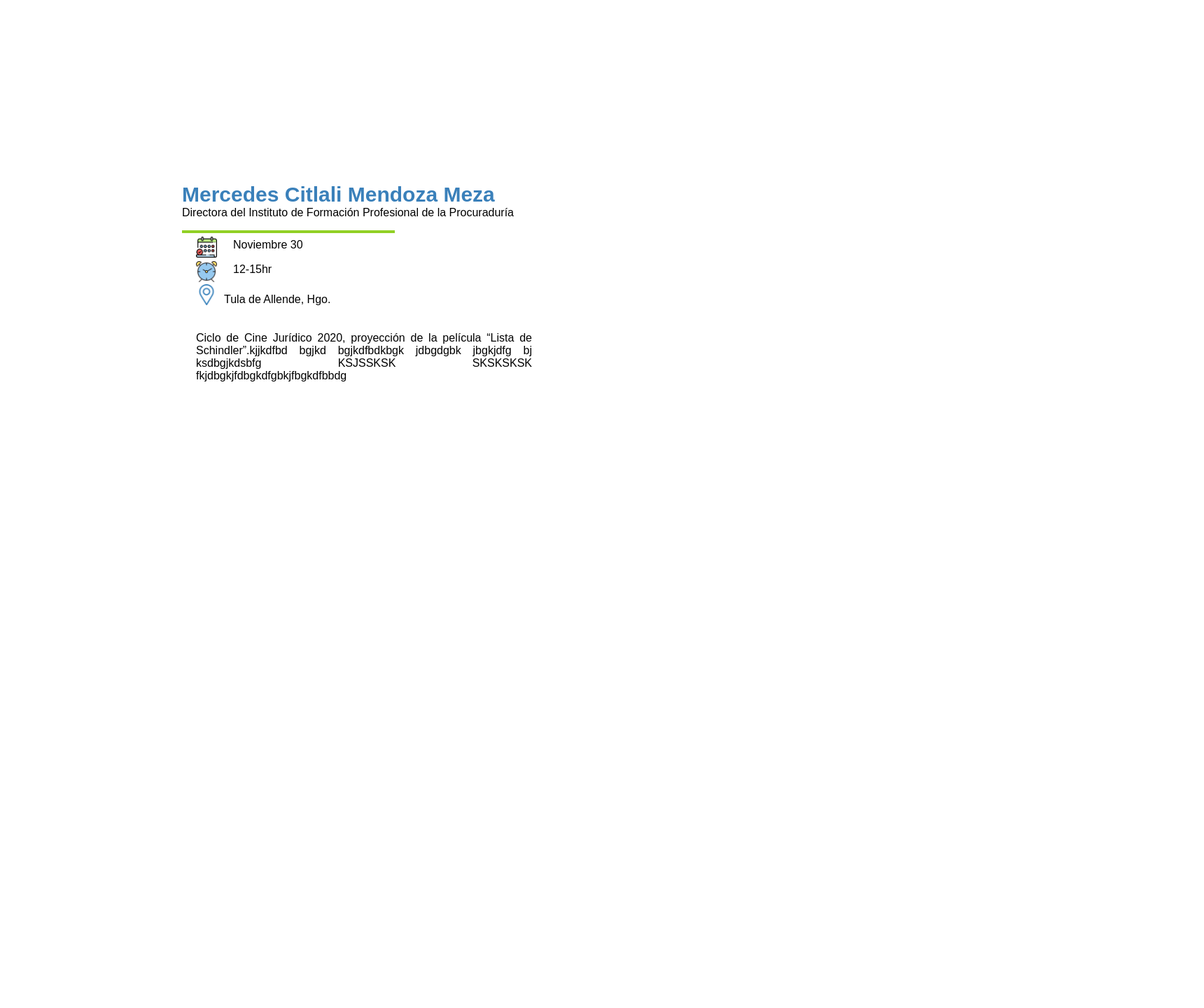
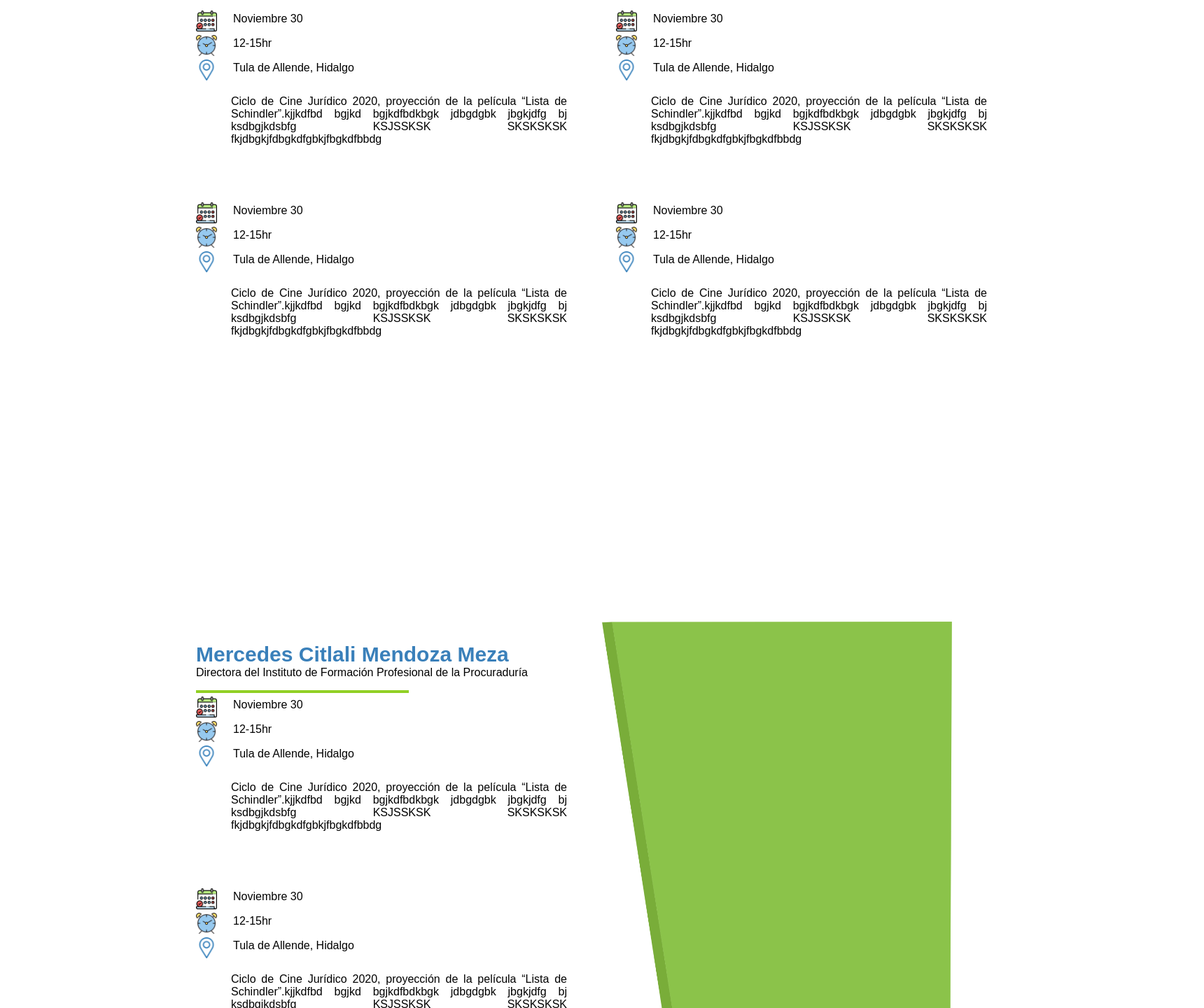
Before and after one commit to SaulSandovalM/Actividades, a React (Create React App) app: page /Agendasemanal in a window 1280 px wide. Shown: the part 1080-2520 px from the top of the page at 70% size, 1720 px wide, since content can reach past the window. Before the commit the page ends 1642 px from the top, so only its background shows below. Built offline with nearby package versions, Linux system fonts and the light colour scheme; no server answers; sample sign-in values are in the browser's storage.

Commit message:
subiendo datos nuevos

```diff
--- a/src/components/documentos/Agendasemanal.js
+++ b/src/components/documentos/Agendasemanal.js
@@ -23,13 +23,21 @@ export default class Agendasemanal extends Component{
   render(){
     return(
 <div className='fader' >
+
+    <div className='btn-imprimir'>
+      <ReactToPrint
+      trigger={() => <buttom className='btn-b-l-2' style={{ cursor:'pointer'}}>Imprimir</buttom>}
+      content={() => this.agenda}
+      />
+    </div>
+
   <div className='contedorall' ref={el => (this.agenda= el)}>
 
       <div className='contenedor-1'>
           <div className="sub-contenedor">
                 <p className='txt-age-2'>AGENDA DE TRABAJO</p>
                 <div class='linea-2'></div>
-                <h2 className='txt-res2'>RESUMEN SEMANAL </h2>
+                <p2 className='txt-res2'>RESUMEN SEMANAL </p2>
                 <p className='txt-fe'>Enero 13 2019</p>
           </div>
           <div className='sub-contenedor-2'>
@@ -47,7 +55,51 @@ export default class Agendasemanal extends Component{
           </div>
         </div>
 
+
       <div className='datos-agenda'>
+      <div className='datos-paq-1'>
+        <div>
+          <div className='paquete-1'>
+            <div><img className='iconmano paq-1'src={iconfe} alt=''/></div>
+            <div className=''><p className='icons-txt paq-1'>Noviembre 30</p></div>
+          </div>
+            <div className='paquete-1'>
+            <div><img className='iconmano paq-1'src={iconhora} alt=''/></div>
+            <div><p className='icons-txt paq-1'>12-15hr</p></div>
+          </div>
+          <div className='paquete-1' >
+            <div> <img className='iconmano paq-1' src={iconubi} alt='' /></div>
+            <div> <p className='icons-txt paq-1'>Tula de Allende, Hidalgo</p></div>
+          </div>
+            <div className='paquete-1T'>
+            <p className='paq-1'>Ciclo de Cine Jurídico 2020, proyección de la película “Lista de Schindler”.kjjkdfbd bgjkd bgjkdfbdkbgk jdbgdgbk jbgkjdfg bj ksdbgjkdsbfg KSJSSKSK SKSKSKSK
+            fkjdbgkjfdbgkdfgbkjfbgkdfbbdg </p>
+          </div>
+            </div>
+
+            <div className='bot-paq'>
+              <div className='paquete-1 bot-paq'>
+                <div><img className='iconmano paq-1'src={iconfe} alt=''/></div>
+                <div className=''><p className='icons-txt paq-1'>Noviembre 30</p></div>
+              </div>
+                <div className='paquete-1'>
+                <div><img className='iconmano paq-1'src={iconhora} alt=''/></div>
+                <div><p className='icons-txt paq-1'>12-15hr</p></div>
+              </div>
+                <div className='paquete-1'>
+                <div> <img className='iconmano paq-1' src={iconubi} alt='' /></div>
+                <div> <p className='icons-txt paq-1'>Tula de Allende, Hidalgo</p></div>
+              </div>
+                <div className='paquete-1T'>
+                <p className='paq-1'>Ciclo de Cine Jurídico 2020, proyección de la película “Lista de Schindler”.kjjkdfbd bgjkd bgjkdfbdkbgk jdbgdgbk jbgkjdfg bj ksdbgjkdsbfg KSJSSKSK SKSKSKSK
+                fkjdbgkjfdbgkdfgbkjfbgkdfbbdg </p>
+              </div>
+                </div>
+            </div>
+
+
+              <div  className='datos-paq-1'>
+                <div>
                   <div className='paquete-1'>
                     <div><img className='iconmano paq-1'src={iconfe} alt=''/></div>
                     <div className=''><p className='icons-txt paq-1'>Noviembre 30</p></div>
@@ -57,8 +109,27 @@ export default class Agendasemanal extends Component{
                     <div><p className='icons-txt paq-1'>12-15hr</p></div>
                   </div>
                     <div className='paquete-1'>
-          <div> <img className='icons paq-1' src={iconubi} alt='' /></div>
-          <div> <p className=''>Tula de Allende, Hgo.</p></div>
+                    <div> <img className='iconmano paq-1' src={iconubi} alt='' /></div>
+                    <div> <p className='icons-txt paq-1'>Tula de Allende, Hidalgo</p></div>
+                  </div>
+                    <div className='paquete-1T'>
+                    <p className='paq-1'>Ciclo de Cine Jurídico 2020, proyección de la película “Lista de Schindler”.kjjkdfbd bgjkd bgjkdfbdkbgk jdbgdgbk jbgkjdfg bj ksdbgjkdsbfg KSJSSKSK SKSKSKSK
+                    fkjdbgkjfdbgkdfgbkjfbgkdfbbdg </p>
+                  </div>
+                    </div>
+
+                    <div className='bot-paq'>
+                      <div className='paquete-1 bot-paq'>
+                        <div><img className='iconmano paq-1'src={iconfe} alt=''/></div>
+                        <div className=''><p className='icons-txt paq-1'>Noviembre 30</p></div>
+                      </div>
+                        <div className='paquete-1'>
+                        <div><img className='iconmano paq-1'src={iconhora} alt=''/></div>
+                        <div><p className='icons-txt paq-1'>12-15hr</p></div>
+                      </div>
+                        <div className='paquete-1'>
+                        <div> <img className='iconmano paq-1' src={iconubi} alt='' /></div>
+                        <div> <p className='icons-txt paq-1'>Tula de Allende, Hidalgo</p></div>
                       </div>
                         <div className='paquete-1T'>
                         <p className='paq-1'>Ciclo de Cine Jurídico 2020, proyección de la película “Lista de Schindler”.kjjkdfbd bgjkd bgjkdfbdkbgk jdbgdgbk jbgkjdfg bj ksdbgjkdsbfg KSJSSKSK SKSKSKSK
@@ -66,45 +137,18 @@ export default class Agendasemanal extends Component{
                       </div>
                         </div>
                     </div>
+      </div>
 
 
 
-
-
-
-    {/*  <div >
-              <div className='prueba'  >
-
-
-              <div className='portada'>
-              <div>
-                  <p className='txt-age-2'>AGENDA DE TRABAJO</p>
-               </div>
-                  <div class='linea-2'>
-                  </div>
-                  <div>
-                  <h2 className='txt-res2'>RESUMEN SEMANAL </h2>
-                  <p className='txt-fe'>Enero 13 2019</p>
-                   </div>
-              </div>
-                <div className='caja'>
-                  <div className='prueba2'> <img className='img-azul' src={presentacion} alt=''/></div>
-
-                  <div className="logos">
-
-                  <div>
-                    <img className='ims2' src={logo} alt='' />
-                  </div>
-                  <div>
-                    <img className='ims' src={logo2} alt='' />
-                  </div>
-                  </div>
-                </div>
     </div>
 
 
+    <div className='tercera-parte'>
+
     <div>
-                  <div>
+    <div className='coontenedor-2da-vista'>
+      <div className='contenedor-2'>
           <p className='nombre-agendasemanal'>Mercedes Citlali Mendoza Meza</p>
           <p className='cargo-age'>Directora del Instituto de Formación Profesional de la Procuraduría</p>
           <div className='linea-pro'></div>
@@ -112,182 +156,67 @@ export default class Agendasemanal extends Component{
     </div>
 
 
-            <div className='sigueinte-parte'>
-            <div className='dte'>
-            <div className="paquete-age">
+    <div  className='datos-paq-1'>
       <div>
-                    <div className="fecha-hora-ubi">
-                      <div className='paq-1'>
-                      <img className='iconmano paq-1'src={iconfe} alt=''/>
-                      <p className='icons-txt paq-1'>Enero 8</p>
+        <div className='paquete-1'>
+          <div><img className='iconmano paq-1'src={iconfe} alt=''/></div>
+          <div className=''><p className='icons-txt paq-1'>Noviembre 30</p></div>
         </div>
-
-                      <div className='paq-1'>
-                      <img className='iconmano paq-1'src={iconhora} alt=''/>
-<p className='icons-txt paq-1'>12-15hr</p>
-<img className='iconmano paq-1'src={iconhora} alt=''/>
-<p className='icons-txt paq-1'>12-15hr</p>
+          <div className='paquete-1'>
+          <div><img className='iconmano paq-1'src={iconhora} alt=''/></div>
+          <div><p className='icons-txt paq-1'>12-15hr</p></div>
         </div>
-
-                      <div className='paq-1'>
-                      <img className='icons paq-1' src={iconubi} alt='' />
-                      <p className='icons-txt paq-1'>Tula de Allende, Hgo.</p>
+          <div className='paquete-1'>
+          <div> <img className='iconmano paq-1' src={iconubi} alt='' /></div>
+          <div> <p className='icons-txt paq-1'>Tula de Allende, Hidalgo</p></div>
         </div>
-
-                      <div className='paq-1'>
-                      <p className='paq-1'>Ciclo de Cine Jurídico 2020, proyección de la película “Lista de Schindler”. </p>
-                      </div>
-                     </div>
-                    <div>
+          <div className='paquete-1T'>
+          <p className='paq-1'>Ciclo de Cine Jurídico 2020, proyección de la película “Lista de Schindler”.kjjkdfbd bgjkd bgjkdfbdkbgk jdbgdgbk jbgkjdfg bj ksdbgjkdsbfg KSJSSKSK SKSKSKSK
+          fkjdbgkjfdbgkdfgbkjfbgkdfbbdg </p>
         </div>
           </div>
 
-
-                <div className="fecha-hora-ubi">
-                  <div className='paq-1'>
-                  <img className='iconmano paq-1'src={iconfe} alt=''/>
-                  <p className='icons-txt paq-1'>Enero 8</p>
+          <div className='bot-paq'>
+            <div className='paquete-1 bot-paq'>
+              <div><img className='iconmano paq-1'src={iconfe} alt=''/></div>
+              <div className=''><p className='icons-txt paq-1'>Noviembre 30</p></div>
             </div>
-
-                  <div className='paq-1'>
-                  <img className='iconmano paq-1'src={iconhora} alt=''/>
-                  <p className='icons-txt paq-1'>12-15hr</p>
+              <div className='paquete-1'>
+              <div><img className='iconmano paq-1'src={iconhora} alt=''/></div>
+              <div><p className='icons-txt paq-1'>12-15hr</p></div>
             </div>
-
-                  <div className='paq-1'>
-                  <img className='icons paq-1' src={iconubi} alt='' />
-                  <p className='icons-txt paq-1'>Tula de Allende, Hgo.</p>
+              <div className='paquete-1'>
+              <div> <img className='iconmano paq-1' src={iconubi} alt='' /></div>
+              <div> <p className='icons-txt paq-1'>Tula de Allende, Hidalgo</p></div>
             </div>
-
-                  <div className='paq-1'>
-                  <p  className='paq-1'>Maestría  en Género, Derecho y Proceso Penal, impartida por el Centro de Estudios de Posgrado </p>
+              <div className='paquete-1T'>
+              <p className='paq-1'>Ciclo de Cine Jurídico 2020, proyección de la película “Lista de Schindler”.kjjkdfbd bgjkd bgjkdfbdkbgk jdbgdgbk jbgkjdfg bj ksdbgjkdsbfg KSJSSKSK SKSKSKSK
+              fkjdbgkjfdbgkdfgbkjfbgkdfbbdg </p>
             </div>
-                 </div>
-                <div>
               </div>
           </div>
           </div>
 
-            <div>
-            <div className="h">
-                <div>
-                    <div className="fecha-hora-ubi">
-                      <div className='paq-1'>
-                      <img className='iconmano paq-1'src={iconfe} alt=''/>
-                      <p className='icons-txt paq-1'>Enero 8</p>
+          <div className=''>
+          <div className='sub-contenedor-2'>
+            <div className='caja'>
+                <div className='prueba2'> <img className='img-verde' src={presentacionv} alt=''/></div>
             </div>
-
-                      <div className='paq-1'>
-                      <img className='iconmano paq-1'src={iconhora} alt=''/>
-                      <p className='icons-txt paq-1'>12-15hr</p>
-                      </div>
-
-                      <div className='paq-1'>
-                      <img className='icons paq-1' src={iconubi} alt='' />
-                      <p className='icons-txt paq-1'>Tula de Allende, Hgo.</p>
-                      </div>
-
-                      <div className='paq-1'>
-                      <p className='paq-1'>Doctorado en Anticorrupción y Sistema de Justicia, impartido por el Centro de Estudios de Posgrado</p>
-                      </div>
-                     </div>
-                    <div>
           </div>
           </div>
     </div>
 
 
 
-                <div>
-                </div>
+    <div className='btn-imprimir'>
+      <ReactToPrint
+      trigger={() => <buttom className='btn-b-l-2' style={{ cursor:'pointer'}}>Imprimir</buttom>}
+      content={() => this.agenda}
+      />
     </div>
 
 </div>
-               </div>
 
-               <div>
-               <div>
-                 <p className='nombre-agendasemanal'>Mercedes Citlali Mendoza Meza</p>
-                 <p className='cargo-age'>Directora del Instituto de Formación Profesional de la Procuraduría</p>
-                 <div className='linea-pro'></div>
-               </div>
-               </div>
-
-               <div className='sigueinte-parte'>
-               <div className="paquete-age">
-                   <div>
-                       <div className="fecha-hora-ubi">
-                         <div className='paq-1'>
-                         <img className='iconmano paq-1'src={iconfe} alt=''/>
-                         <p className='icons-txt paq-1'>Enero 8</p>
-                         </div>
-
-                         <div className='paq-1'>
-                         <img className='iconmano paq-1'src={iconhora} alt=''/>
-                         <p className='icons-txt paq-1'>12-15hr</p>
-                         </div>
-
-                         <div className='paq-1'>
-                         <img className='icons paq-1' src={iconubi} alt='' />
-                         <p className='icons-txt paq-1'>Tula de Allende, Hgo.</p>
-                         </div>
-
-                         <div className='paq-1'>
-                         <p className='paq-1'>Ciclo de Cine Jurídico 2020, proyección de la película “Lista de Schindler”. </p>
-                         </div>
-                        </div>
-                       <div>
-                        </div>
-                   </div>
-
-
-                   <div className="fecha-hora-ubi">
-                     <div className='paq-1'>
-                     <img className='iconmano paq-1'src={iconfe} alt=''/>
-                     <p className='icons-txt paq-1'>Enero 8</p>
-                     </div>
-
-                     <div className='paq-1'>
-                     <img className='iconmano paq-1'src={iconhora} alt=''/>
-                     <p className='icons-txt paq-1'>12-15hr</p>
-                     </div>
-
-                     <div className='paq-1'>
-                     <img className='icons paq-1' src={iconubi} alt='' />
-                     <p className='icons-txt paq-1'>Tula de Allende, Hgo.</p>
-                     </div>
-
-                     <div className='paq-1'>
-                     <p  className='paq-1'>3 caso  en Género, Derecho y Proceso Penal, impartida por el Centro de Estudios de Posgrado </p>
-                     </div>
-                    </div>
-                   <div>
-                    </div>
-               </div>
-
-
-
-
-                  <div className='caja'>
-                    <div className='prueba2'>
-                    <img className='img-azul' src={presentacionv} alt=''/>
-
-                    </div>
-
-
-
-                  </div>
-
-                  </div>
-                  <div style={{ background: 'red', height: '20px', width: '30px',  }}>
-                    {this.state.fader &&
-                      <ReactToPrint
-                      trigger={() => <buttom classname='botons'>imprimir</buttom>}
-                      content={() => this.agenda}
-                      />}
-                      </div>
-                      */}
-</div>
 </div>
 
 
--- a/src/components/documentos/stilospdf.css
+++ b/src/components/documentos/stilospdf.css
@@ -1,29 +1,57 @@
 .fader{padding-left: 260px;
-
+}
+/* Agenda Semanal*/
+.contedorall{
 
 }
-/* Agenda Semanal*/
 .contenedor-1{
   display: flex;
   justify-content: space-between;
+  height: 100vh;
+
+  padding-bottom: 100px;
+
 }
 .sub-contenedor{
-  padding:500px 30px;
+  padding:500px 0px 0px 30px;
+}
+.txt-res2{
+  width: 500px;
+  margin-top: 10px;
+  color: rgb(58, 128, 186);
+  margin-bottom: 10px;
+  font-size: 60px;
+  font-weight: bold;
 }
 .img-azul{
-  width: 700px;
-  height:880px;
-  padding-bottom: 50px;
-  z-index: -1;
-  position:relative;
+
+  padding-left: 0px;
+  width: 500px;
+  height:1000px;
 }
 /* segunda hoja*/
+.segunda-vista{
+  height: 1000px;
+}
+.sub-contenedor-2{
+  height: 100px;
+}
+.contenedor-2{
+  padding-left:20px;
+}
 .paquete-1{
   display: flex;
-  width:300px;
+  width:500px;
 }
 .paquete-1T{
   width: 500px;
+  padding: 0px 50px;
+}
+.icons{
+  padding-right:10px;
+  padding-top: 3px;
+  width: 30px;
+  height:30px;
 }
 .paq-1{
   display: flex;
@@ -31,14 +59,51 @@
   padding-top: 5px;
   text-align: justify;
 }
+ /*Datos de la segunda hoja de la vista de la segunda hoja*/
+ .datos-agenda{
+   padding-top: 50px;
+   display: flex;
+   justify-content: space-between;
+ }
+.paq{
+  padding-right: 0px;
+}
+
+.bot-paq{
+  padding-top: 30px
+
+}
+
+.tercera-parte{
+height: 1000px;
+display: flex;
+justify-content: space-between;
 
 
+}
+.btn-imprimir{
+  display:flex;
+  justify-content: center;
+  ;
+}
+.btn-b-l-2{
+  margin: 5px;
+  text-decoration: none;
+  color: white;
+  background: #092432;
+  padding: 5px;
 
-
-
-
-
-
+}
+.img-verde{
+  padding-left: 0px;
+  width: 500px;
+  height:900px;
+}
+/*vista de  actividades elevantes*/
+.line-v{
+  border-left: 6px solid #092432;
+  height: 100px;
+}
 
 
 
@@ -199,12 +264,7 @@ width: 500px;
   display: flex;
   width:250px;
 }
-.icons{
-  padding-right:10px;
-  padding-top: 3px;
-  width: 30px;
-  height:30px;
-}
+
 .icons-txt{
 margin: 3px;
 }
@@ -245,16 +305,10 @@ margin: 3px;
 }
 
 /* text*/
-.txt-res2{
-  width: 600px;
-  margin-top: 10px;
-  color: rgb(58, 128, 186);
-  margin-bottom: 10px;
-  font-size: 58px;
-}
+
 .txt-age-2{
   margin-bottom: 0px;
-  font-size: 60px;
+  font-size: 55px;
   width: 700px;
   color: rgb(43, 96, 139);
 
@@ -263,7 +317,7 @@ margin: 3px;
 {
     margin-top: 0px;
     border: 5px solid rgb(145, 208, 37);
-    width: 630px;
+    width: 580px;
     margin-left:0px;
 }
 
```
Also changed, not shown: src/components/documentos/Agendapdf.js (+26 -7 lines), src/components/documentos/icons/presentacion .png, src/components/documentos/icons/presentacion1.png (added). Lines whose indentation alone changed are shown as unchanged.
